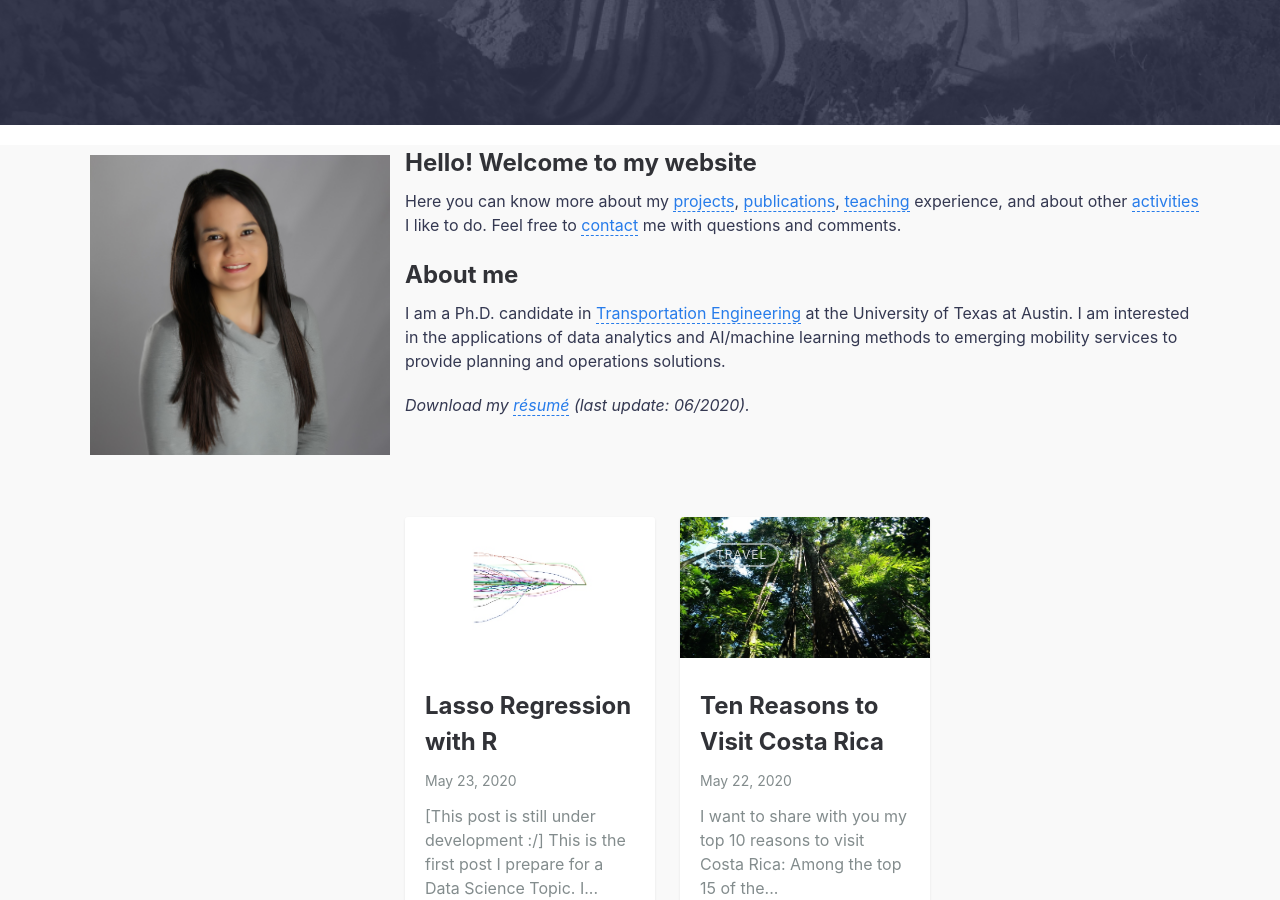
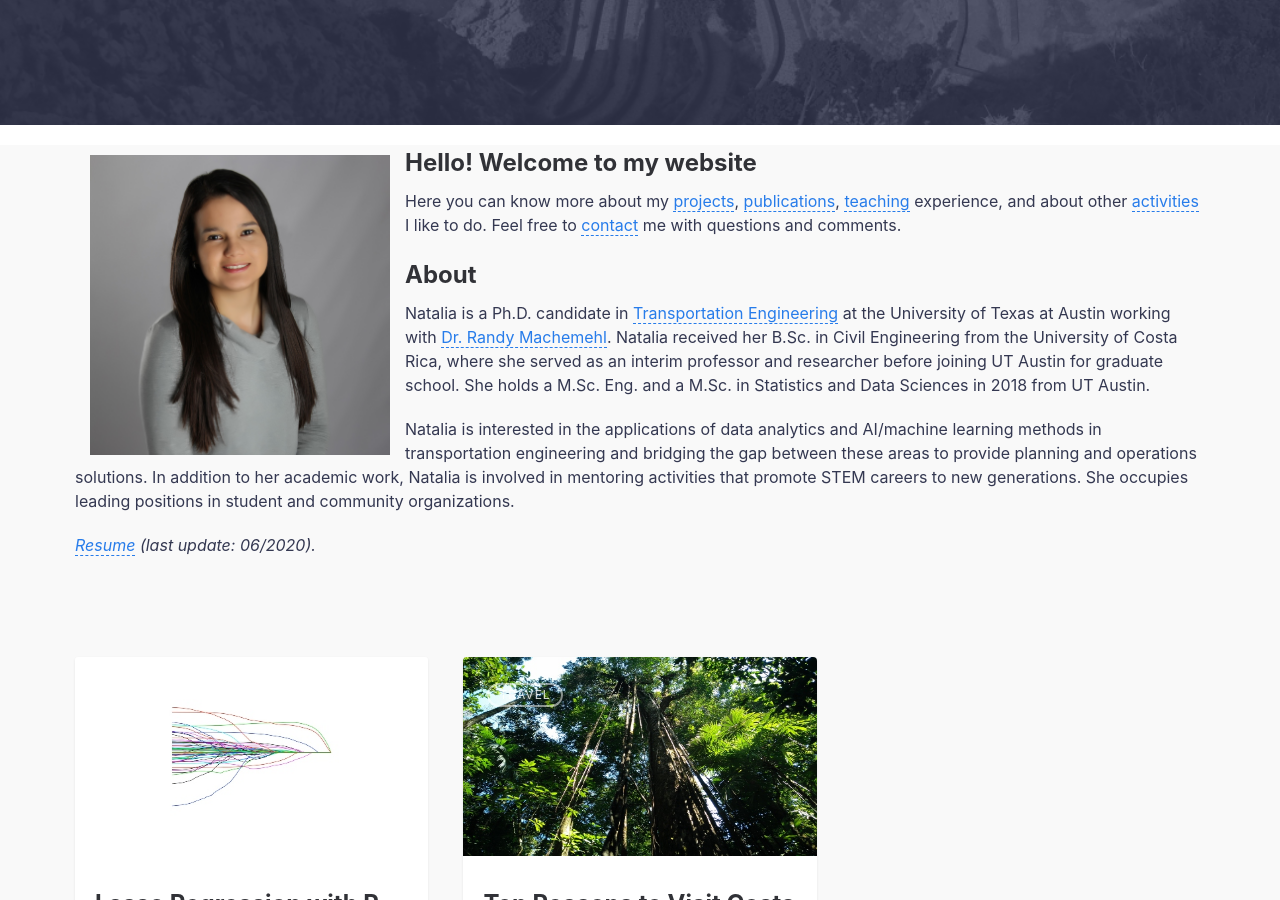
Before and after one commit to nzunigag/nzunigag.github.io, a Jekyll site: the page built from index.md, in a window 1280 px wide and 900 px high, scrolled down 451 px. Built offline with Jekyll 4.4.1, drawn with Linux system fonts in a browser that asks for light colours; comment, search, counter and statistics services are not loaded.

Commit message:
Update default.html

```diff
--- a/_layouts/default.html
+++ b/_layouts/default.html
@@ -45,12 +45,17 @@ layout: compress
               Feel free to <a href="https://nzunigag.github.io/contact/">contact</a> me with questions and comments.
             </p>
 
-              <h2> About me</h2>
-              I am a Ph.D. candidate in  <a href="http://www.caee.utexas.edu/transportation">Transportation Engineering</a> at the University of Texas at Austin.
-              I am interested in the applications of data analytics and AI/machine learning methods to emerging mobility services to provide planning and operations solutions.
-              </p>
-              <i>Download my <a href="https://nzunigag.github.io/downloads/NataliaZuniga_Resume.pdf">résumé</a> (last update: 06/2020).</i> <br>
-              </p>
+              <h2> About</h2>
+            Natalia is a Ph.D. candidate in  <a href="http://www.caee.utexas.edu/transportation">Transportation Engineering</a> at the University of Texas at Austin
+            working with <a href="https://sites.utexas.edu/machemehl/">Dr. Randy Machemehl</a>.
+            Natalia received her B.Sc. in Civil Engineering from the University of Costa Rica, where she served as an interim professor and researcher before joining UT Austin for graduate school.
+            She holds a M.Sc. Eng. and a M.Sc. in Statistics and Data Sciences in 2018 from UT Austin.
+            </p>
+            Natalia is interested in the applications of data analytics and AI/machine learning methods in transportation engineering and bridging the gap between these areas to provide planning and operations solutions.
+            In addition to her academic work, Natalia is involved in mentoring activities that promote STEM careers to new generations. She occupies leading positions in student and community organizations.
+            </p>
+            <i><a href="https://nzunigag.github.io/downloads/NataliaZuniga_Resume.pdf">Resume</a> (last update: 06/2020).</i> <br>
+            </p>
 
           <div class="post-list" itemscope="" itemtype="http://schema.org/Blog">
 
```
